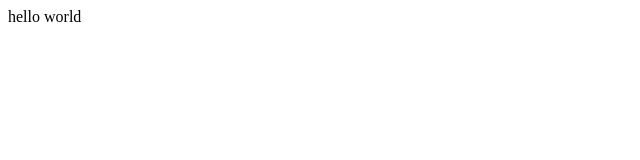
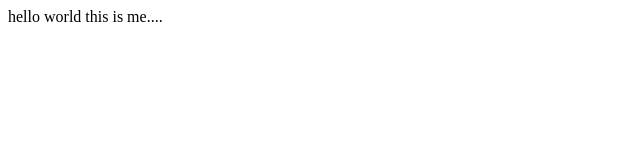
Before and after one commit to akshaykaura/first, a plain HTML site: page index.html in a window 1280 px wide. Shown: the full height of the page, 0-640 px from the left. Drawn offline with Linux system fonts and the light colour scheme.

Commit message:
file modified

```diff
--- a/index.html
+++ b/index.html
@@ -3,5 +3,7 @@
 </head>
 <body>
 hello world
+
+this is me....
 </body>
 </html>
```
